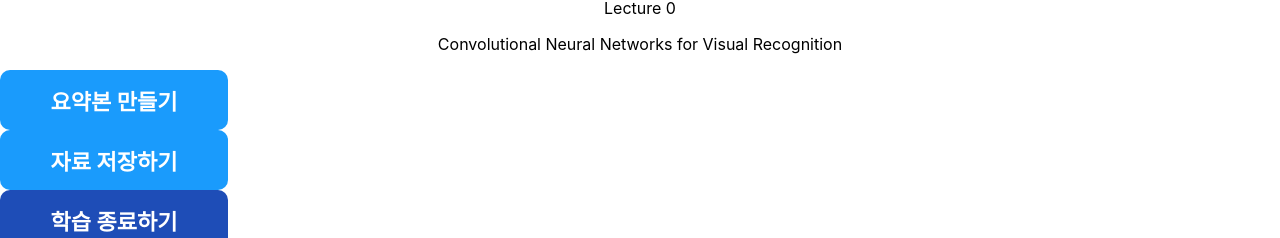
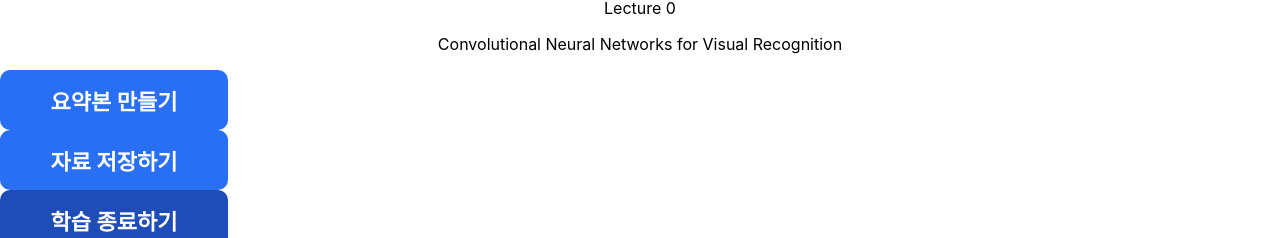
Before and after one commit to wjeongchoi/madCampWeek3, a React (Create React App) app in the folder front/: page /watchClass in a window 1280 px wide. Shown: the part 625-863 px from the top of the page. Built offline with nearby package versions, Linux system fonts and the light colour scheme.

Commit message:
:lipstick: edit color

```diff
--- a/front/src/components/PrimaryButton/style.css
+++ b/front/src/components/PrimaryButton/style.css
@@ -1,5 +1,5 @@
 .primary-button {
-    background-color: #1a9bfc;
+    background-color: #296FF4;
     border-radius: 10px;
     height: 60px;
     width: 228px;
```
